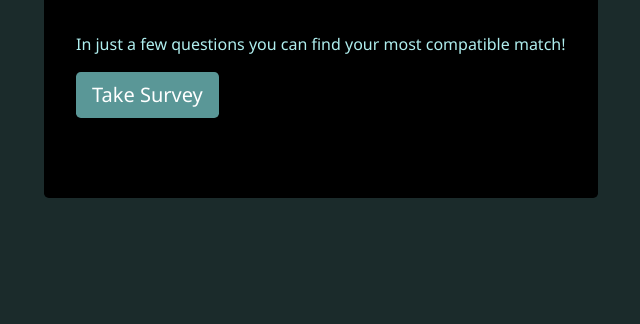
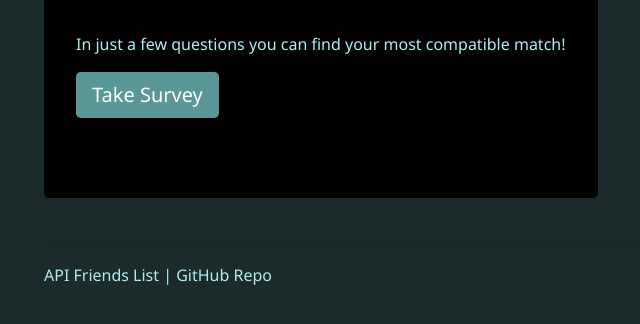
Before and after one commit to ededmond/Friend-Finder, a website: page app/public/home.html in a window 1280 px wide. Shown: the part 178-502 px from the top of the page, without its empty margins (26-666 px from the left). Drawn offline with nearby package versions, Linux system fonts and the light colour scheme.

Commit message:
added links

```diff
--- a/app/public/css/survey.css
+++ b/app/public/css/survey.css
@@ -58,3 +58,10 @@ img {
 .btn:hover, .btn:focus {
     background-color:rgb(27, 43, 43);
 }
+a {
+    color:paleturquoise;
+}
+a:hover {
+    color:black;
+    text-decoration: none;
+}
--- a/app/public/home.html
+++ b/app/public/home.html
@@ -21,6 +21,10 @@
                     </p>
                 </div>
             </div>
+            <div class = "row">
+                <hr>
+                <a href = "/api/friends">API Friends List </a> &nbsp;|&nbsp; <a href = "https://github.com/ededmond/Friend-Finder"> GitHub Repo</a>
+            </div>
         </div>
     </body>
 </html>
```
Also changed, not shown: app/public/survey.html (+4 -0 lines).
